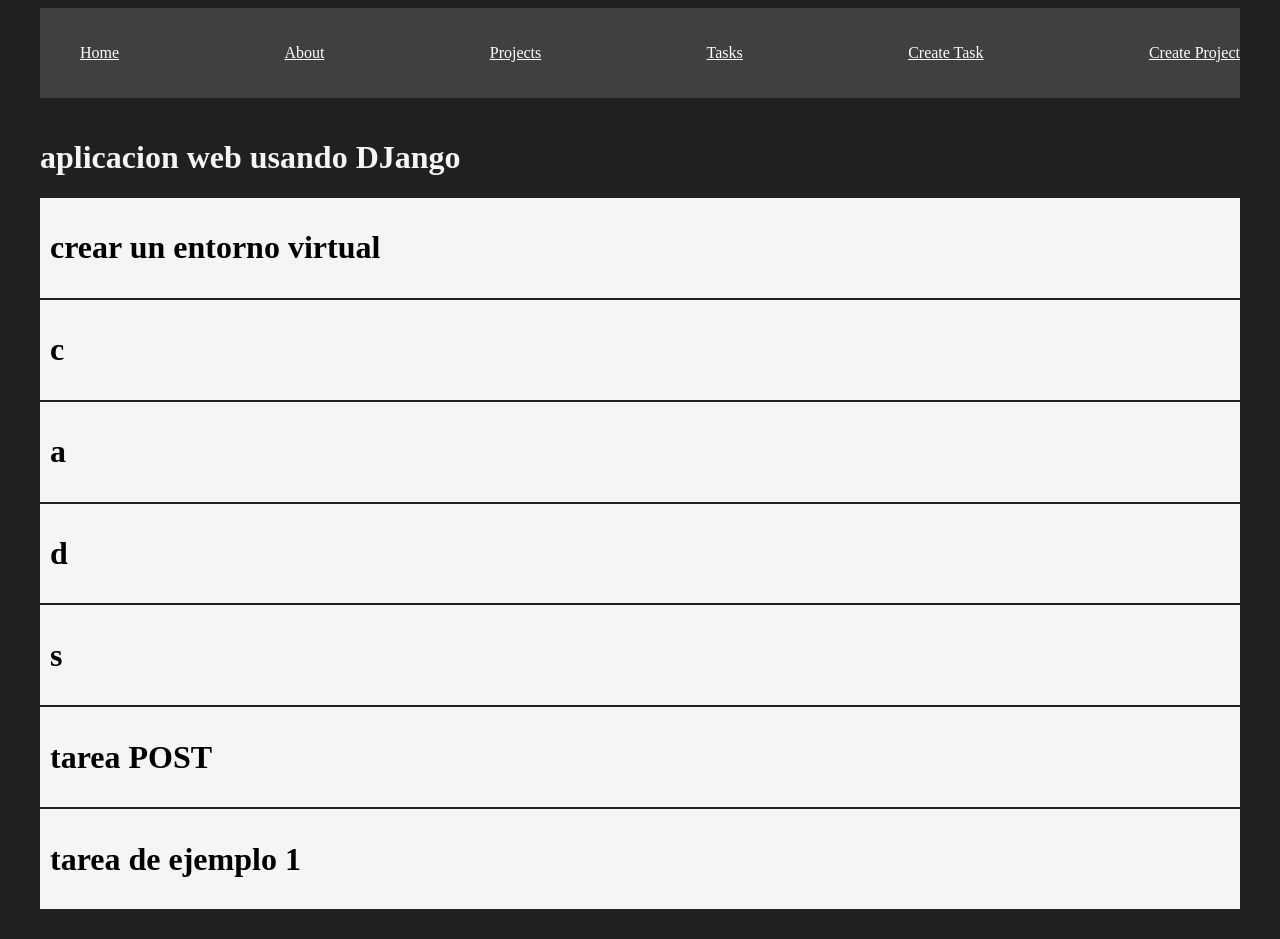
After one commit to Alvaro-Dev-34/DJango_Project, a Django app: page /projects/2 in a window 1280 px wide. The commit adds this page. Run offline with Django 3.2, Linux system fonts and the light colour scheme; data comes from the database, SQL or seed files in the repository; both versions use the stored data as it was after the commit.

Commit message:
creo formularios y conecto las paginas a traves de un menu

```diff
--- a/app1/models.py
+++ b/app1/models.py
@@ -13,6 +13,7 @@
     title = models.CharField(max_length=200)
     description = models.TextField()
     projects = models.ForeignKey(Project, on_delete=models.CASCADE)
+    done = models.BooleanField(default=False)
 
     def __str__(self):
         return self.title + " - " + self.projects.name
--- /dev/null
+++ b/app1/static/styles/main.css
@@ -0,0 +1,40 @@
+body {
+    background: #202020;
+    color: #F5F5F5;
+}
+
+.navbar {
+    background: #404040;
+    padding: 5px 0
+}
+
+.navbar ul{
+    display: flex ;
+    justify-content: space-between;
+}
+
+.navbar ul li {
+    list-style: none;
+}
+
+.navbar ul li a{
+    color: #FFFFFF ;
+    text-decoration-none;
+}
+
+.navbar ul li a:hover{
+    color: #7FFFD4;
+}
+
+.container {
+    max-width: 1200px;
+    margin: auto ;
+    padding: 20px 0 ;
+}
+
+.card {
+    background: #F5F5F5;
+    color: #000;
+    padding: 10px;
+    margin-bottom: 2px;
+}
--- a/app1/templates/about.html
+++ b/app1/templates/about.html
@@ -1,3 +1,7 @@
+{% extends 'layouts/base.html' %}
+
+{% block content %}
 <h1>About page</h1>
 <p>Texto de prueba para el about.html</p>
 <p>Hola {{username}} :)</p>
+{% endblock %}
--- /dev/null
+++ b/app1/templates/layouts/base.html
@@ -0,0 +1,43 @@
+{% load static %}
+
+<!doctype html>
+<html lang="en">
+<head>
+    <meta charset="UTF-8">
+    <meta name="viewport"
+          content="width=device-width, user-scalable=no, initial-scale=1.0, maximum-scale=1.0, minimum-scale=1.0">
+    <meta http-equiv="X-UA-Compatible" content="ie=edge">
+    <title>Django projects</title>
+    <link rel="stylesheet" href="{% static '/styles/main.css' %}">
+</head>
+<body>
+<nav class="navbar container" >
+    <ul>
+        <li>
+            <a href="{% url 'index' %}">Home</a>
+        </li>
+        <li>
+            <a href="{% url 'about' %}">About</a>
+        </li>
+        <li>
+            <a href= "{% url 'projects' %}">Projects</a>
+        </li>
+        <li>
+            <a href="{% url 'tasks' %}">Tasks</a>
+        </li>
+        <li>
+            <a href="{% url 'create_task' %}">Create Task</a>
+        </li>
+        <li>
+            <a href="{% url 'create_project' %}">Create Project</a>
+        </li>
+    </ul>
+</nav>
+
+<main class="container">
+    {% block content %}
+    {% endblock %}
+</main>
+
+</body>
+</html>
--- /dev/null
+++ b/app1/templates/layouts/base2.html
@@ -0,0 +1,6 @@
+<h1>Dashboard</h1>
+
+<h1>Navegaciones especiales</h1>
+
+{% block content %}
+{% endblock %}
--- a/app1/templates/projects.html
+++ /dev/null
@@ -1,5 +0,0 @@
-<h1>Projects</h1>
-
-{% for project in projects %}
-<p>{{project.name}}</p>
-{% endfor %}
--- /dev/null
+++ b/app1/templates/projects/detail.html
@@ -0,0 +1,12 @@
+{% extends 'layouts/base.html' %}
+
+{% block content %}
+<h1>{{project}}</h1>
+
+{% for task in tasks %}
+    <div class="card">
+            <h1>{{task.title}}</h1>
+    </div>
+{% endfor %}
+
+{% endblock %}
--- a/app1/urls.py
+++ b/app1/urls.py
@@ -3,11 +3,15 @@
 from . import views
 
 urlpatterns = [
-    path('', views.index),
-    path('about/', views.about),
-    path('hello/<str:username>', views.hello),
+    path('', views.index, name="index"),
+    path('about/', views.about, name="about"),
+    path('hello/<str:username>', views.hello, name="hello"),
 
-    path('projects/', views.projects),
-    path('tasks/', views.tasks)
+    path('projects/', views.projects, name="projects"),
+    path('projects/<int:id>', views.project_detail, name="project_detail"),
+    path('create_project/', views.create_project, name="create_project"),
+
+    path('tasks/', views.tasks, name="tasks"),
+    path('create_task/', views.create_task, name="create_task")
 
 ]
--- a/app1/views.py
+++ b/app1/views.py
@@ -1,6 +1,7 @@
 from django.http import HttpResponse, JsonResponse
 from .models import Project, Task
-from django.shortcuts import render, get_object_or_404
+from django.shortcuts import render, redirect, get_object_or_404
+from .forms import CreateNewTask, CreateNewProject
 
 
 # Create your views here.
@@ -25,18 +26,54 @@
 
 
 def projects(request):
-    #projects = list(Project.objects.values())
+    # projects = list(Project.objects.values())
     projects = Project.objects.all()
-    return render(request, 'projects.html', {
+    return render(request, 'projects/projects.html', {
         'projects': projects
     })
     # return render(projects_all, safe=False)
 
 
 def tasks(request):
-    #task = get_object_or_404(Task, id=id)
+    # task = get_object_or_404(Task, id=id)
     tasks = Task.objects.all()
-    return render(request, 'tasks.html', {
+    return render(request, 'tasks/tasks.html', {
         'tasks': tasks
     })
     # return render('task: %s' % task.title)
+
+
+def create_task(request):
+    if request.method == 'GET':
+        return render(request, 'tasks/create_task.html', {
+            'form': CreateNewTask()
+        })
+    else:
+        Task.objects.create(
+            title=request.POST['title'],
+            description=request.POST['description'],
+            projects_id=2)
+        return redirect(
+            'tasks')  # esta redireccion  es usando el nombre que le he dado a la url (como si fuera una variable)
+
+
+def create_project(request):
+    if request.method == 'GET':
+        return render(request, 'projects/create_project.html', {
+            'form': CreateNewProject()
+        })
+    else:
+        print(request.POST)
+        project = Project.objects.create(name=request.POST["name"])
+        print(project)
+        return redirect('projects')
+
+
+def project_detail(request, id):
+    print(id)
+    project = get_object_or_404(Project, id=id)
+    tasks = Task.objects.filter(projects_id=id)
+    return render(request, 'projects/detail.html', {
+        'project': project,
+        'tasks': tasks
+    })
```
Also changed, not shown: app1/forms.py (added, +10 -0 lines), app1/templates/index.html (+9 -0 lines), app1/templates/projects/create_project.html (added, +13 -0 lines), app1/templates/projects/projects.html (added, +14 -0 lines), app1/templates/tasks.html (deleted, +0 -10 lines), app1/templates/tasks/create_task.html (added, +13 -0 lines), app1/templates/tasks/tasks.html (added, +17 -0 lines), app1/migrations/0002_task_done.py (added), app1/static/Doge.jpg (added), db.sqlite3.
